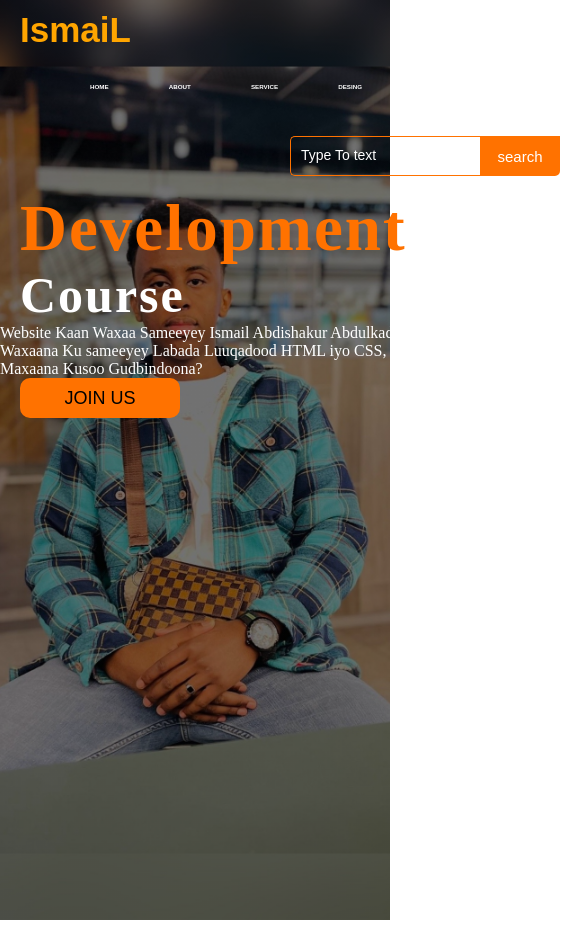
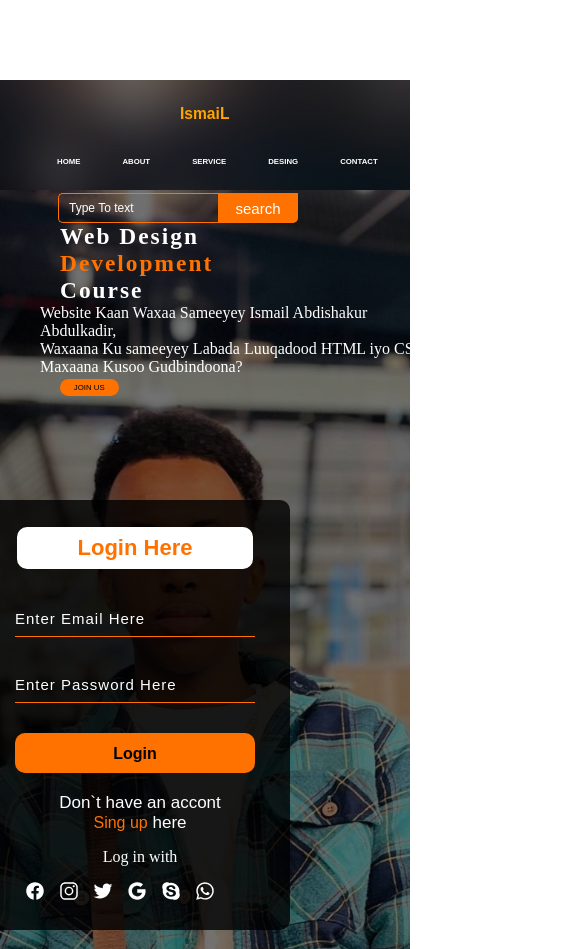
Before and after one commit to ovilaoio/project-3, a plain HTML site: page index.html in a window 390 px wide. Shown: the top 949 px of the page, 585 px wide, since content can reach past the window. Before the commit the page ends 920 px from the top, so only its background shows below. Drawn offline with nearby package versions, Linux system fonts and the light colour scheme.

Commit message:
I makke if you want to use Another things like Phones and Tablets

```diff
--- a/styl.css
+++ b/styl.css
@@ -21,7 +21,7 @@
   height: 75px;
   margin: auto;
 }
-` .icon {
+.icon {
   width: 200px;
   float: left;
   height: 70px;
@@ -289,18 +289,227 @@ ul li a:hover {
     margin-top: 3px;
     margin-left: 290px;
   }
-  .srch{
+  .srch {
     height: 40px;
     width: 190px;
     font-size: 14px;
   }
 
-.btn{
+  .btn {
     height: 40px;
     width: 80px;
   }
+
+  .content {
+    width: 100%;
+  }
+  .content h1,
+  .content span {
+    font-size: 4.5vw;
+  }
+  .content .par {
+    width: 90%;
+    font-size: 1.5vw;
+  }
+  .content .cn {
+    width: 13px;
+    height: 3.5vw;
+    font-size: 1.8vw;
+  }
+  .content a {
+    font-size: 1.6vw;
+  }
+  @mdia screen and (max-width:1170px) {
+    /*login-box*/
+
+    .main {
+      padding-left: 20px;
+      height: 180vh;
+    }
   }
 
+  .form input {
+    width: 240px;
+    height: 35px;
+    background: transparent;
+    border-bottom: 1px solid #ff7200;
+    border-top: none;
+    border-right: none;
+    border-left: none;
+    color: #fff;
 
+    font-size: 15px;
+    letter-spacing: 1px;
+    margin-top: 30px;
+    font-family: sans-serif;
+  }
 
+  .form {
+    margin-left: -30px;
+    width: 250px;
+    height: 380px;
+    background: linear-gradient(
+      to top,
+      rgba(0, 0, 0, 0.8) 50%,
+      rgba(0, 0, 0, 0.8) 50%
+    );
+    position: absolute;
+    top: 420px;
+    left: 50px;
+    border-radius: 10px;
+    padding: 25px;
   }
+  .btnn a {
+    font-size: 16px;
+  }
+  .form .link a {
+    font-size: 16px;
+  }
+  @media screen and (max-width830px) {
+    /*Table*/
+    .content {
+      margin-top: 120px;
+      width: 80%;
+      margin-left: 40px;
+    }
+  }
+  .content h1,
+  .content span {
+    font-size: 6vw;
+  }
+  .content .par {
+    width: 90%;
+    font-size: 1.8vw;
+  }
+
+  .content .cn {
+    width: 15%;
+    height: 4.5vw;
+    font-size: 2vw;
+  }
+  .content a {
+    font-size: 2vw;
+  }
+  .logo {
+    margin-left: 240px;
+    width: 100%;
+    margin-top: 15px;
+    font-size: 5vw;
+  }
+
+  .menu {
+    width: 100%;
+  }
+  ul {
+    margin-top: -5px;
+    margin-left: 5px;
+  }
+  ul li a {
+    font-size: 2vw;
+  }
+  .search {
+    margin-top: -20px;
+    margin-left: 60px;
+  }
+  .srch {
+    height: 30px;
+    width: 160px;
+    font-size: 12px;
+  }
+  .btn {
+    height: 30px;
+  }
+
+  .main {
+    padding-left: 20px;
+    height: 180vh;
+  }
+}
+
+.form input {
+  width: 240px;
+  height: 35px;
+  background: transparent;
+  border-bottom: 1px solid #ff7200;
+  border-top: none;
+  border-right: none;
+  border-left: none;
+  color: #fff;
+
+  font-size: 15px;
+  letter-spacing: 1px;
+  margin-top: 30px;
+  font-family: sans-serif;
+}
+
+.form {
+  margin-left: -100px;
+  width: 250px;
+  height: 380px;
+  background: linear-gradient(
+    to top,
+    rgba(0, 0, 0, 0.8) 50%,
+    rgba(0, 0, 0, 0.8) 50%
+  );
+  position: absolute;
+  top: 420px;
+  left: 50px;
+  border-radius: 10px;
+  padding: 25px;
+}
+.btnn a {
+  font-size: 16px;
+}
+.form .link a {
+  font-size: 16px;
+}
+@media screen and (max-width: 600px) {
+  /*IPAD old version*/
+
+  .content {
+    margin-top: 80px;
+    margin-left: 20px;
+  }
+  .search {
+    margin-top: -40px;
+    margin-left: 42px;
+  }
+  .logo {
+    margin-left: 180px;
+    font-size: 4vw;
+  }
+
+  ul {
+    margin-top: -25px;
+    margin-left: -5px;
+  }
+  ul li {
+    margin-left: 50px;
+  }
+  ul li a {
+    font-size: 2vw;
+  }
+}
+
+@media screen and (max-width: 450px) {
+  /*mobile*/
+
+  .logo {
+    margin-left: 140px;
+    font-size: 4vw;
+  }
+  ul {
+    margin-top: -25px;
+  }
+  ul li {
+    margin-left: 42px;
+  }
+  ul li a {
+    font-size: 2vw;
+  }
+
+  .search {
+    margin-top: -40px;
+    margin-left: 38px;
+  }
+}
```
Lines whose indentation alone changed are shown as unchanged.
